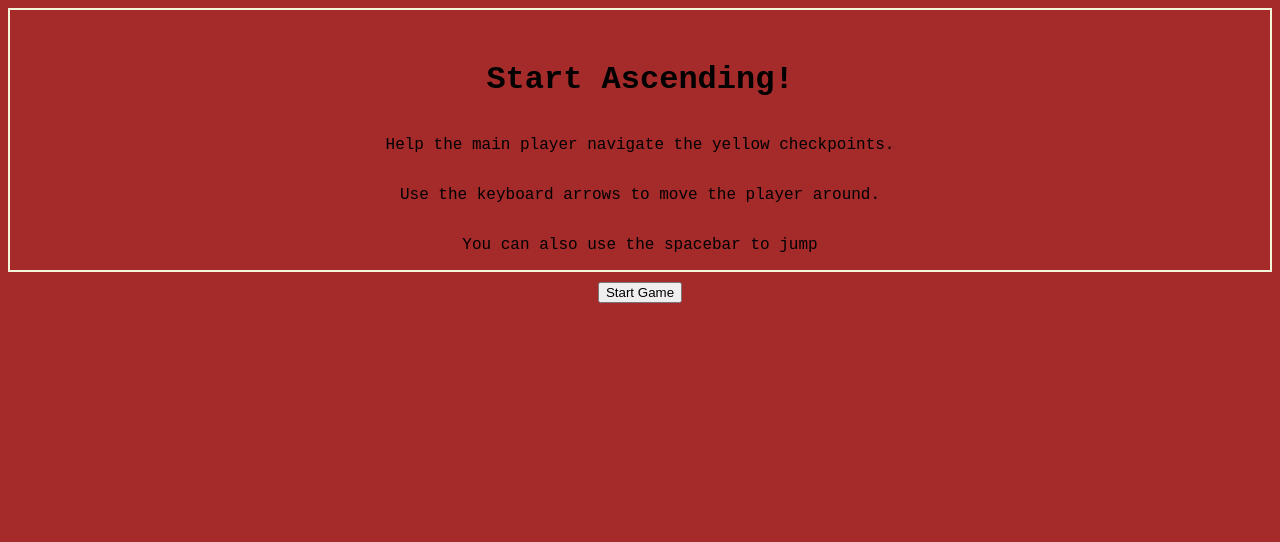
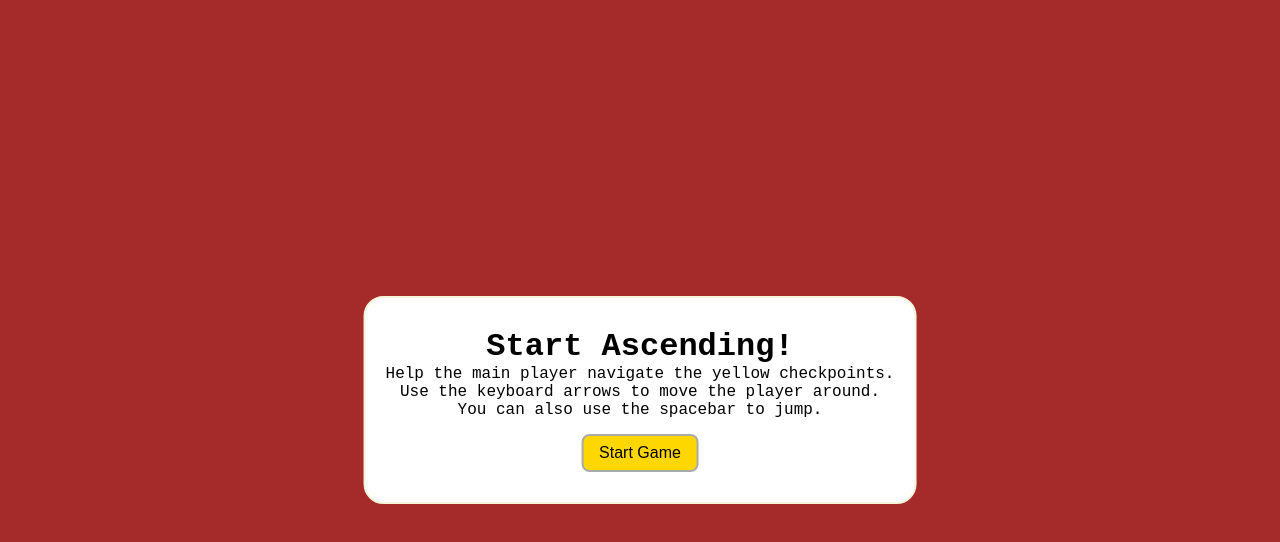
Before and after one commit to Emmanuel9762/Platformer-Game, a plain HTML site: page index.html in a window 1280 px wide. Drawn offline with Linux system fonts and the light colour scheme.

Commit message:
updated html and css for frontend

```diff
--- a/index.html
+++ b/index.html
@@ -1,28 +1,34 @@
 <!DOCTYPE html>
 <html lang="en">
 <head>
-    <meta charset="UTF-8">
-    <meta name="viewport" content="width=device-width, initial-scale=1.0">
+  <meta charset="UTF-8" />
+  <meta http-equiv="X-UA-Compatible" content="IE=edge" />
+  <meta name="viewport" content="width=device-width, initial-scale=1.0" />
   <title>Platformer</title>
-    <link rel="stylesheet" href="styles.css">
+  <link rel="stylesheet" href="styles.css" />
 </head>
 <body>
+  <!-- START SCREEN -->
   <div class="start-screen">
     <h1 class="main-title">Start Ascending!</h1>
     <p class="instructions">Help the main player navigate the yellow checkpoints.</p>
     <p class="instructions">Use the keyboard arrows to move the player around.</p>
-        <p class="instructions">You can also use the spacebar to jump</p>
-    </div>
+    <p class="instructions">You can also use the spacebar to jump.</p>
 
+    <!-- NOTE: btn-container MUST be inside start-screen -->
     <div class="btn-container">
       <button class="btn" id="start-btn">Start Game</button>
     </div>
+  </div>
+
+  <!-- CHECKPOINT SCREEN -->
   <div class="checkpoint-screen">
     <h2>Congrats!</h2>
     <p>You reached your last checkpoint.</p>
+  </div>
 
+  <!-- CANVAS (pulled OUT of checkpoint-screen) -->
   <canvas id="canvas"></canvas>
-    </div>
 
   <script src="script.js"></script>
 </body>
--- a/styles.css
+++ b/styles.css
@@ -1,32 +1,57 @@
+/* reset */
+* {
+    margin: 0;
+    padding: 0;
+    box-sizing: border-box;
+  }
+
+  /* page bg */
   body {
     font-family: 'Courier New', Courier, monospace;
     background-color: brown;
   }
 
-h1 {
-    display: flex;
-    align-items: center;
-}
-
-
+  /* start screen */
   .start-screen {
     border: 2px solid beige;
-    padding-top: 30px;
+    padding: 30px 20px;
     display: flex;
     flex-direction: column;
     align-items: center;
+    position: absolute;
+    top: 50%;
+    left: 50%;
+    transform: translate(-50%, -50%);
+    background: #fff;
+    border-radius: 20px;
   }
 
+  /* button */
   .btn-container {
-    padding-top: 10px;
-    display: flex;
-    flex-direction: column;
-    align-items: center;
+    margin-top: 15px;
+  }
+  .btn {
+    cursor: pointer;
+    padding: 8px 16px;
+    font-size: 1rem;
+    background: gold;
+    border: 2px solid #aaa;
+    border-radius: 8px;
   }
 
+  /* checkpoint screen */
   .checkpoint-screen {
+    display: none;      /* hidden until you reach a checkpoint */
+    position: absolute;
+    top: 20px;
+    left: 50%;
+    transform: translateX(-50%);
+    background: #fff;
+    padding: 10px 20px;
+    border-radius: 12px;
+  }
+
+  /* hide canvas until startGame() */
+  #canvas {
     display: none;
-    flex-direction: column;
-    align-items: center;
-
   }
```
Lines whose indentation alone changed are shown as unchanged.
